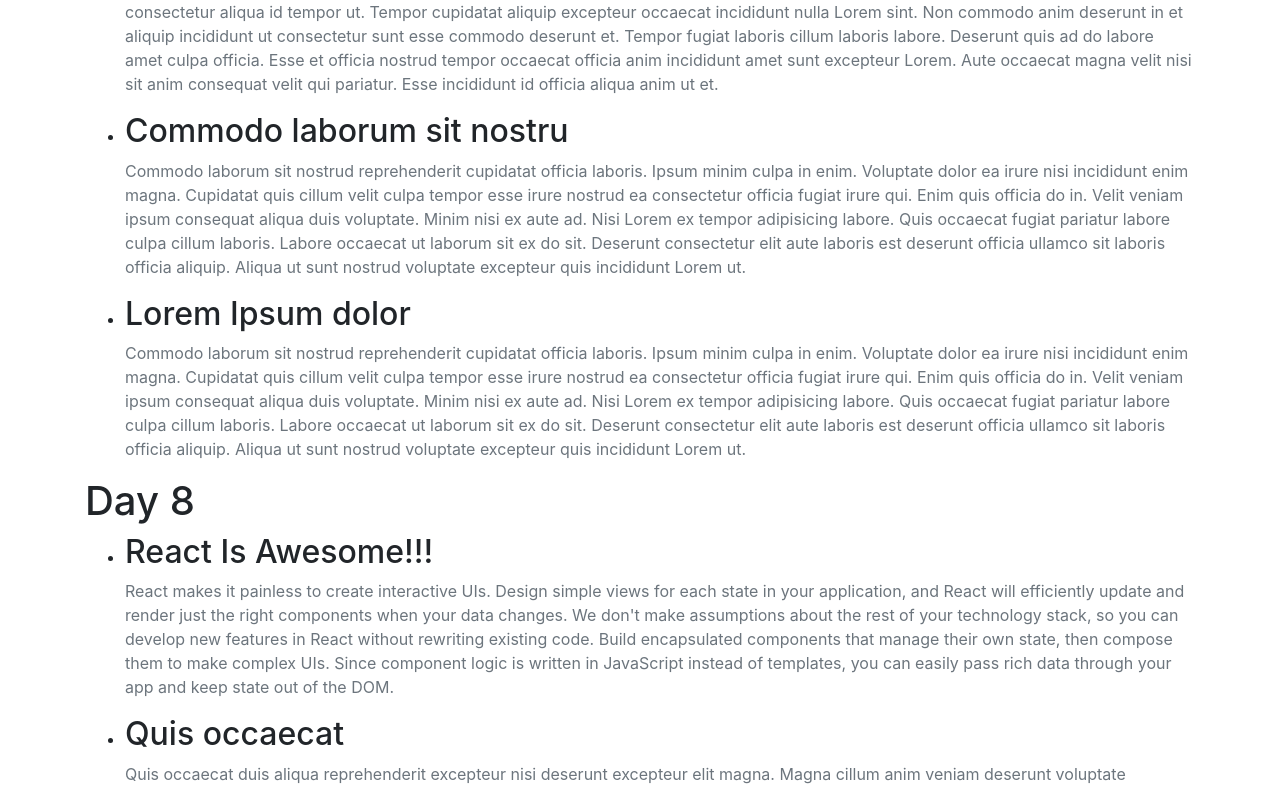
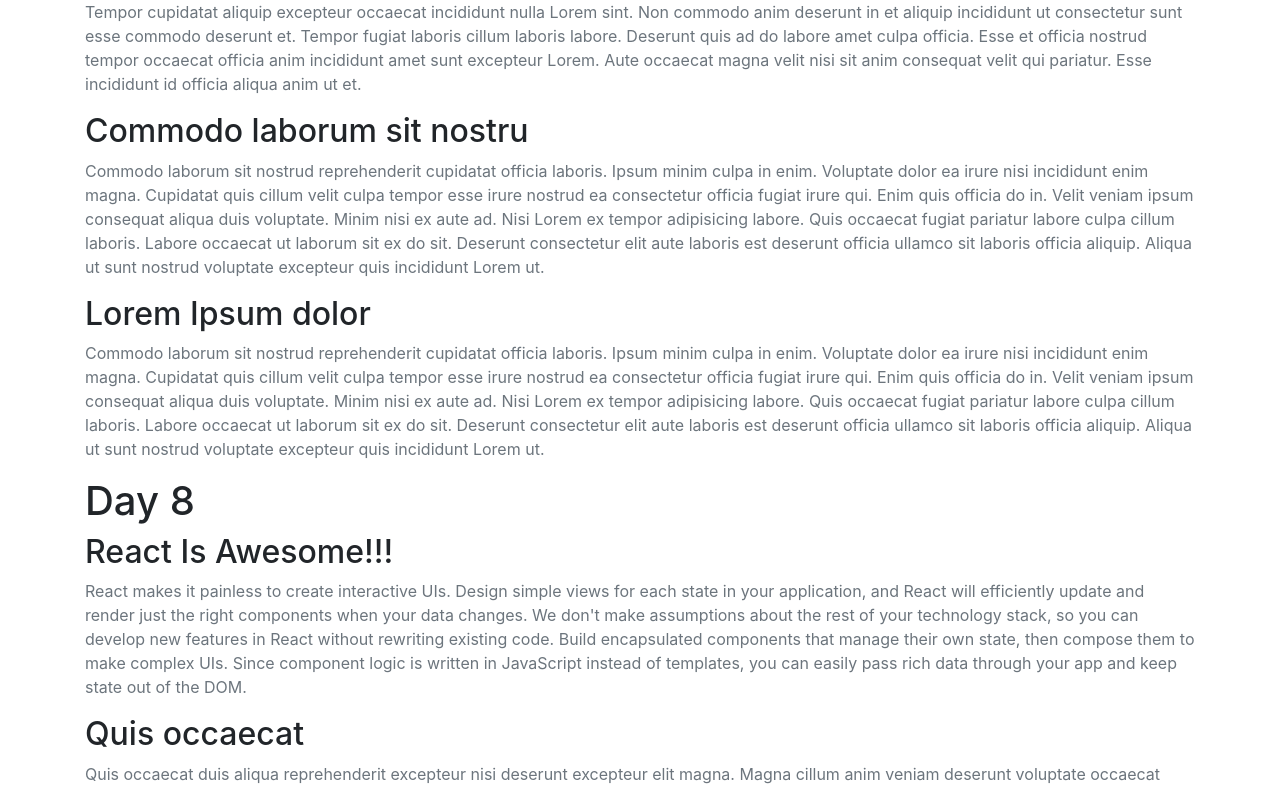
Before and after one commit to zbralex/react, a React (Create React App) app in the folder react-ui/: page / in a window 1280 px wide. Shown: the part 3389-4178 px from the top of the page. Built offline with nearby package versions, Linux system fonts and the light colour scheme.

Commit message:
created new component with array

```diff
--- a/react-ui/src/components/Main.jsx
+++ b/react-ui/src/components/Main.jsx
@@ -3,7 +3,6 @@ import React, {Component} from 'react'
 import Header from './Header'
 import Footer from './Footer'
 import articles from '../Fixtures'
-import ArticleList from './days/ArticleList'
 
 import D1 from './days/D1'
 import D2 from './days/D2'
@@ -31,8 +30,8 @@ class Main extends Component {
                         <D4 />
                         <D5 header="Day 5" text={articles[1].text} />
                         <D6 title={articles[5].title}  text={articles[5].text}/>
-                        <D7 title={articles[1].title} />
-                        <D8 title={articles[1].title} />
+                        <D7 />
+                        <D8  />
                     </section>
                     <Footer />
                 </div>
--- a/react-ui/src/components/days/ArticleList.jsx
+++ b/react-ui/src/components/days/ArticleList.jsx
@@ -3,12 +3,12 @@ import Article from '../Article'
 
 export default function ArticleList ({articles}) {
     const ArticleElements = articles.map(article =>
-        <li><Article article={article}/></li>
+       <Article article={article}/>
     )
     return (
-        <ul>
-            {ArticleElements}
-        </ul>
+
+            <p>{ArticleElements}</p>
+
     )
 
 }
```
